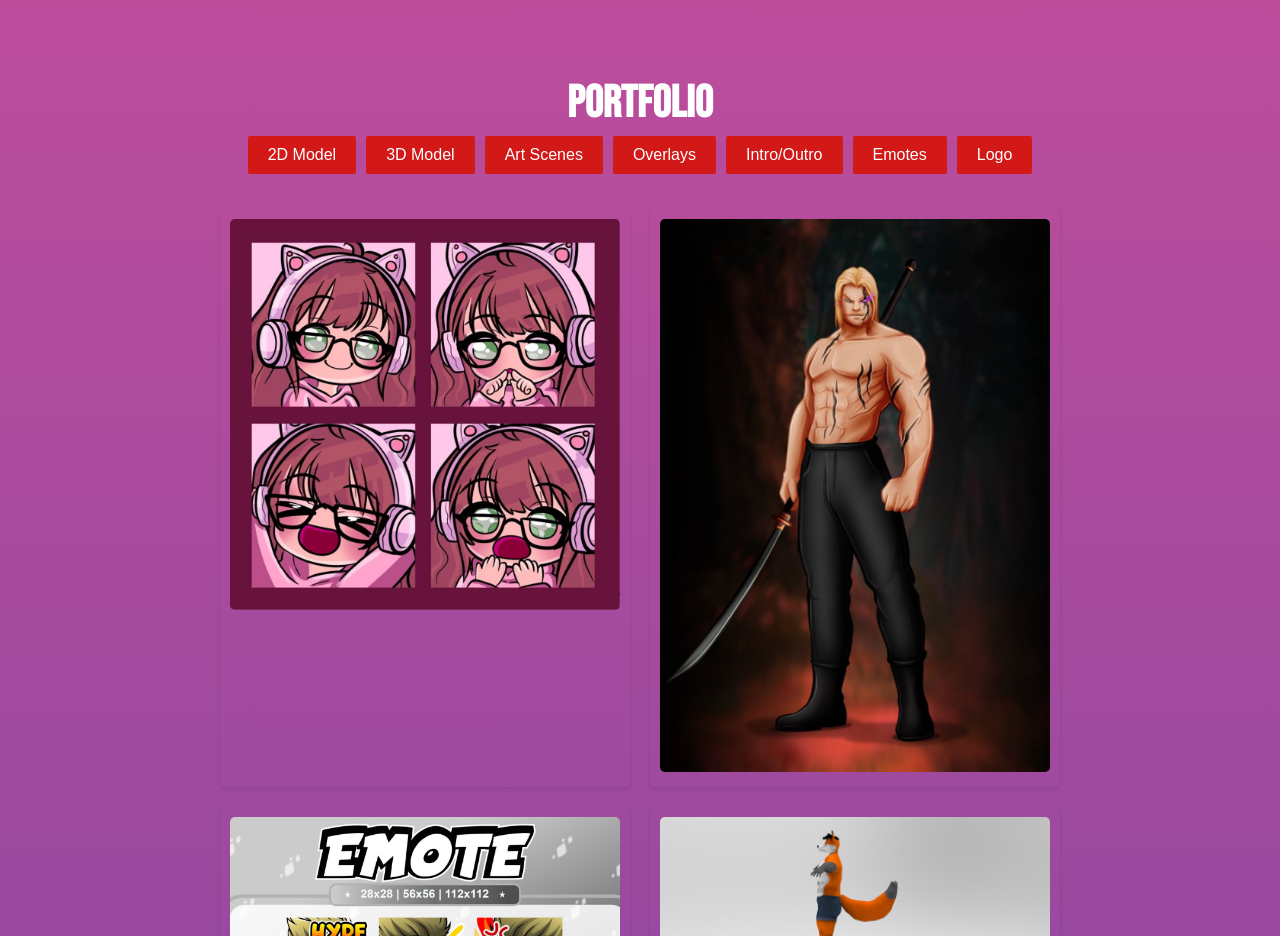
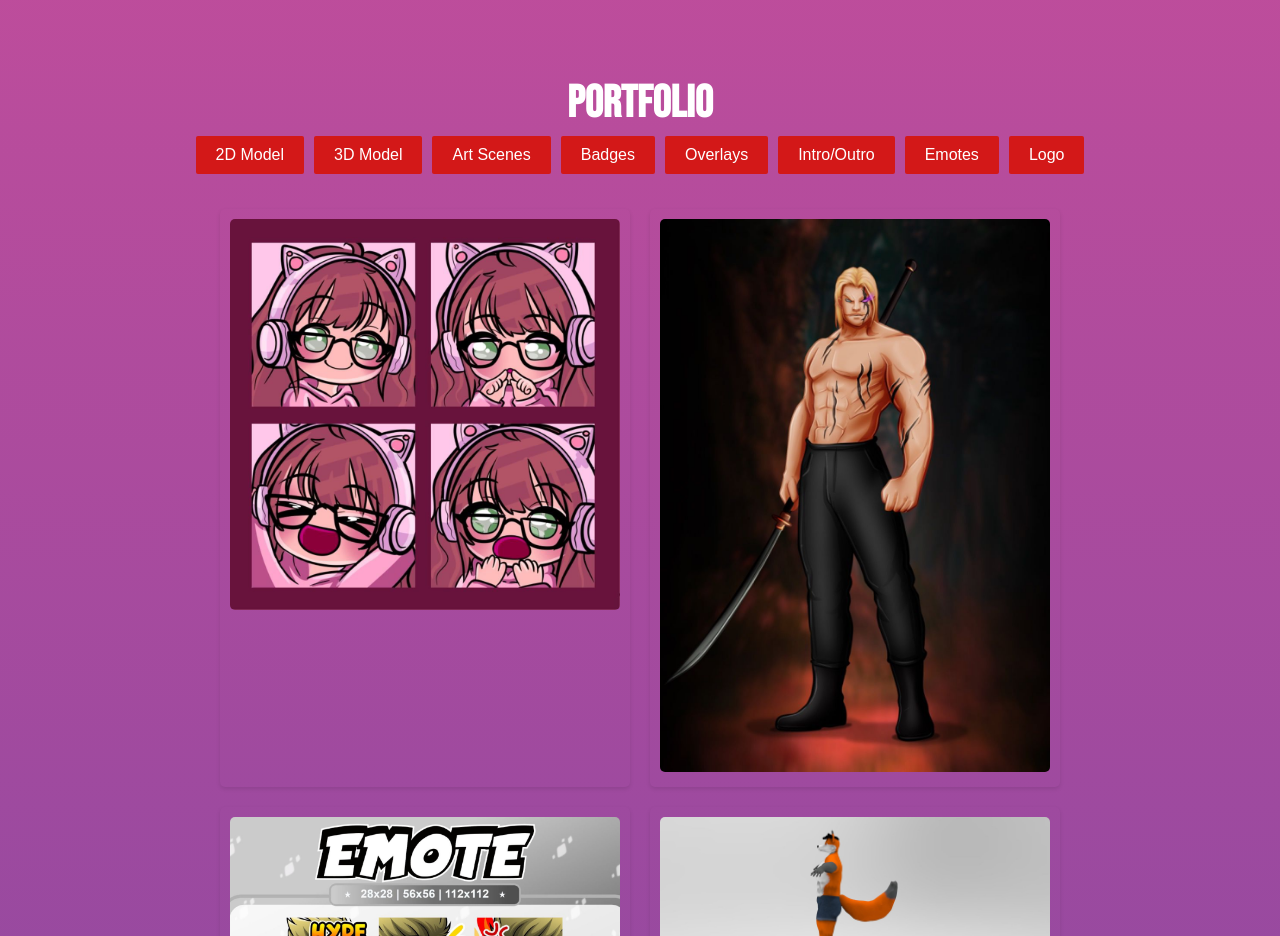
Before and after one commit to ABDULQUDDOS-12/New-portfolio-Website, a React (Create React App) app: page / in a window 1280 px wide. Shown: the part 1020-1956 px from the top of the page. Built offline with nearby package versions, Linux system fonts and the light colour scheme.

Commit message:
Added Badges Portfolio

```diff
--- a/src/components/Home Page/Portfolio/Index.jsx
+++ b/src/components/Home Page/Portfolio/Index.jsx
@@ -96,7 +96,9 @@ import ArtSceneTwo from "../../../images/portfolio/Art Scenes/bb87c0c3-7d11-40c9
 import ArtSceneThree from "../../../images/portfolio/Art Scenes/bb8b5a30-e324-49d3-899f-01a73e806ba0.mp4";
 import ArtSceneFour from "../../../images/portfolio/Art Scenes/c15e130c-3471-4297-bbbb-d7ab9c1374d5.mp4";
 
-// import BadgeOne from '../../../images/portfolio/'
+import BadgeOne from "../../../images/portfolio/Badges/25d3be1f-f225-414b-9061-4d8b9306a7ee.jpeg";
+import BadgeTwo from "../../../images/portfolio/Badges/955cfafe-dea6-47db-bdcf-5d54bf4db762.jpeg";
+import BadgeThree from "../../../images/portfolio/Badges/B3FAB9E7-1CA4-440E-820B-24F0DD8C9BBD.jpeg";
 
 import OverlayOne from "../../../images/portfolio/Overlay/0666e559-78b6-4021-a576-be5f3c55167f.jpeg";
 import OverlayTwo from "../../../images/portfolio/Overlay/d24bbfa2-3111-4229-ba8b-eece5e8df1ad.mp4";
@@ -168,7 +170,7 @@ const Index = () => {
     TwoDModel: [category1Image1, category1Image2],
     ThreeDModel: [ModelOne, ModelTwo],
     ArtScenes: [ArtSceneOne, ArtSceneTwo, ArtSceneThree, ArtSceneFour],
-    Badges: [],
+    Badges: [BadgeOne, BadgeTwo, BadgeThree],
     Overlays: [OverlayOne, OverlayTwo, OverlayThree, OverlayFour],
     Intro: [outer, anime5, emote5, emote7],
     Emotes: [
@@ -220,6 +222,7 @@ const Index = () => {
         <button onClick={() => handleCategoryClick("ArtScenes")}>
           Art Scenes
         </button>
+        <button onClick={() => handleCategoryClick("Badges")}>Badges</button>
         <button onClick={() => handleCategoryClick("Overlays")}>
           Overlays
         </button>
```
